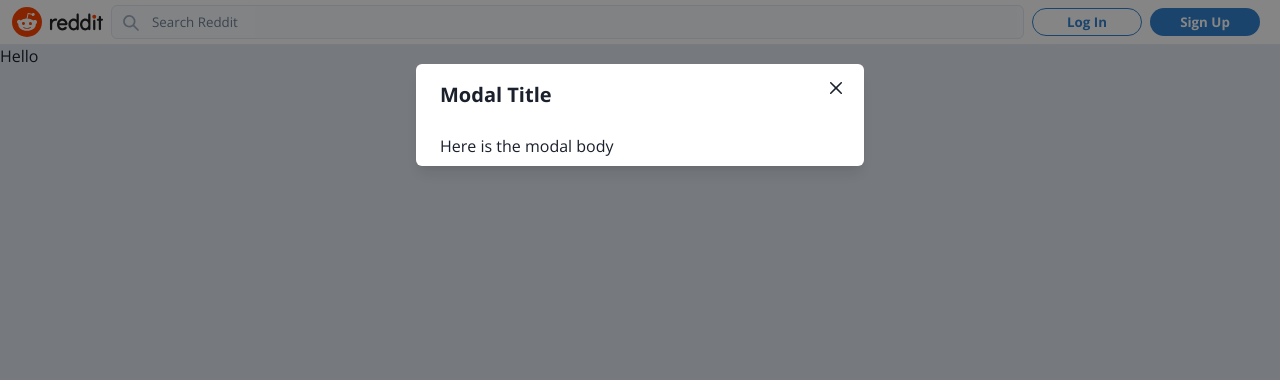
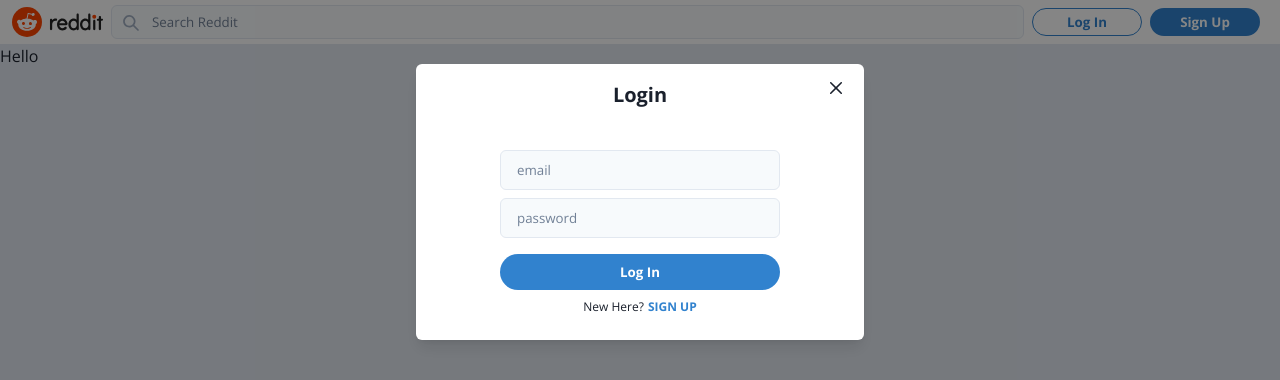
Before and after one commit to Le-w-is/reddit-clone-tutorial, a Next.js app: page / in a window 1280 px wide. Both pictures are taken after a click on the button "Log In". Shown: the top 380 px of the page. Built offline with nearby package versions, Linux system fonts and the light colour scheme.

Commit message:
login form inputs and state sorted

```diff
--- /dev/null
+++ b/src/components/Modal/Auth/AuthInputs.tsx
@@ -0,0 +1,18 @@
+import { Flex } from "@chakra-ui/react";
+import React from "react";
+import { useRecoilValue } from "recoil";
+import { authModalState } from "../../../atoms/authModalAtom";
+import Login from "./Login";
+
+type AuthInputsProps = {};
+
+const AuthInputs: React.FC<AuthInputsProps> = () => {
+	const modalState = useRecoilValue(authModalState);
+	return (
+		<Flex direction="column" align="center" width="100%" mt={4}>
+			{modalState.view === "login" && <Login />}
+			{/* {modalState.view === "signup" && <SignUp />} */}
+		</Flex>
+	);
+};
+export default AuthInputs;
--- a/src/components/Modal/Auth/AuthModal.tsx
+++ b/src/components/Modal/Auth/AuthModal.tsx
@@ -1,16 +1,16 @@
 import {
-	Button,
+	Flex,
 	Modal,
 	ModalBody,
 	ModalCloseButton,
 	ModalContent,
-	ModalFooter,
 	ModalHeader,
 	ModalOverlay,
 } from "@chakra-ui/react";
 import React from "react";
 import { useRecoilState } from "recoil";
 import { authModalState } from "../../../atoms/authModalAtom";
+import AuthInputs from "./AuthInputs";
 
 const AuthModal: React.FC = () => {
 	const [modalState, setModalState] = useRecoilState(authModalState);
@@ -26,9 +26,30 @@ const AuthModal: React.FC = () => {
 			<Modal isOpen={modalState.open} onClose={handleClose}>
 				<ModalOverlay />
 				<ModalContent>
-					<ModalHeader>Modal Title</ModalHeader>
+					<ModalHeader textAlign="center">
+						{modalState.view === "login" && "Login"}
+						{modalState.view === "signup" && "Sign up"}
+						{modalState.view === "resetPassword" && "Reset Password"}
+					</ModalHeader>
 					<ModalCloseButton />
-					<ModalBody>Here is the modal body</ModalBody>
+					<ModalBody
+						display="flex"
+						flexDirection="column"
+						alignItems="center"
+						justifyContent="center"
+						pb={6}
+					>
+						<Flex
+							direction="column"
+							align="center"
+							justify="center"
+							width="70%"
+						>
+							<AuthInputs />
+							{/* <OAuthoButtons />
+                        <ResetPassword/> */}
+						</Flex>
+					</ModalBody>
 				</ModalContent>
 			</Modal>
 		</>
--- /dev/null
+++ b/src/components/Modal/Auth/Login.tsx
@@ -0,0 +1,79 @@
+import { Button, Flex, Input, Text } from "@chakra-ui/react";
+import React, { useState } from "react";
+import { useSetRecoilState } from "recoil";
+import { authModalState } from "../../../atoms/authModalAtom";
+
+type LoginProps = {};
+
+const Login: React.FC<LoginProps> = () => {
+	const setAuthModalState = useSetRecoilState(authModalState);
+	const [loginForm, setLoginForm] = useState({
+		email: "",
+		password: "",
+	});
+	const onSubmit = () => {};
+	const onChange = (event: React.ChangeEvent<HTMLInputElement>) => {
+		setLoginForm((prev) => ({
+			...prev,
+			[event.target.name]: event.target.value,
+		}));
+	};
+	return (
+		<form onSubmit={onSubmit}>
+			<Input
+				required
+				name="email"
+				placeholder="email"
+				type="email"
+				mb={2}
+				onChange={onChange}
+				fontSize="10pt"
+				_placeholder={{ color: "gray.500" }}
+				_hover={{
+					bg: "white",
+					border: "1px solid",
+					bordercolor: "blue.500",
+				}}
+				_focus={{
+					outline: "none",
+					bg: "white",
+					border: "1px solid",
+					bordercolor: "blue.500",
+				}}
+				bg="gray.50"
+			/>
+			<Input
+				required
+				name="password"
+				onChange={onChange}
+				placeholder="password"
+				type="password"
+				mb={2}
+				fontSize="10pt"
+				_placeholder={{ color: "gray.500" }}
+				_hover={{
+					bg: "white",
+					border: "1px solid",
+					bordercolor: "blue.500",
+				}}
+				_focus={{
+					outline: "none",
+					bg: "white",
+					border: "1px solid",
+					bordercolor: "blue.500",
+				}}
+				bg="gray.50"
+			/>
+			<Button width="100%" height="36px" mt={2} mb={2} type="submit">
+				Log In
+			</Button>
+			<Flex fontSize="9pt" justifyContent="center">
+				<Text mr={1}>New Here?</Text>
+				<Text color="blue.500" fontWeight={700} cursor="pointer">
+					SIGN UP
+				</Text>
+			</Flex>
+		</form>
+	);
+};
+export default Login;
--- a/tsconfig.json
+++ b/tsconfig.json
@@ -15,6 +15,6 @@
     "jsx": "preserve",
     "incremental": true
   },
-  "include": ["next-env.d.ts", "**/*.ts", "**/*.tsx"],
+  "include": ["next-env.d.ts", "**/*.ts", "**/*.tsx",],
   "exclude": ["node_modules"]
 }
```
